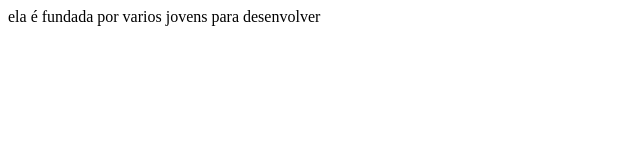
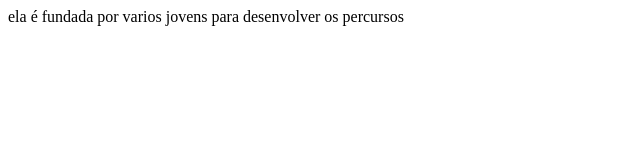
Before and after one commit to Kakaugg/cauane, a plain HTML site: page index.html in a window 1280 px wide. Shown: the whole page, without its empty margins (0-640 px from the left). Drawn offline with Linux system fonts and the light colour scheme.

Commit message:
Recuperação

```diff
--- a/index.html
+++ b/index.html
@@ -5,5 +5,6 @@
 <title>Reprodução universal</title>
 </head>
 <body>
-ela é fundada por varios jovens para desenvolver
+ela é fundada por varios jovens para desenvolver os percursos
 </body>
+</html>
```
